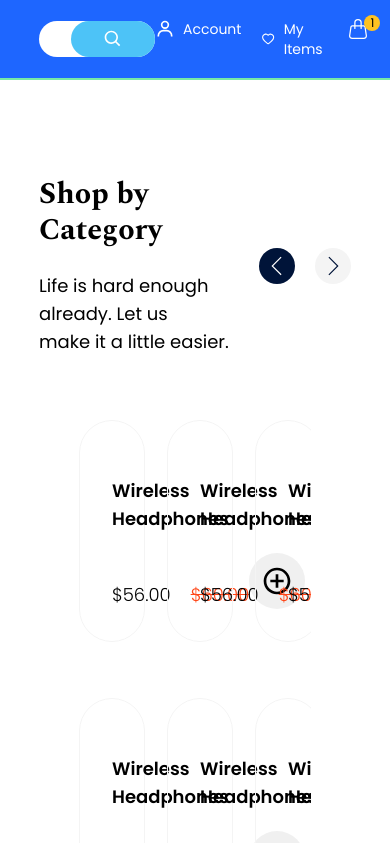
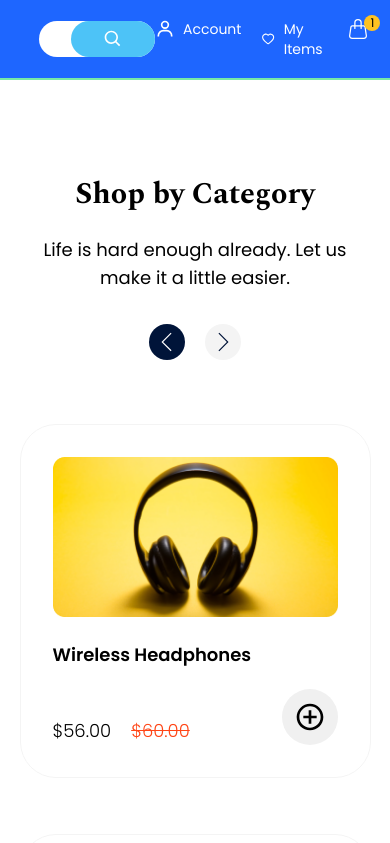
Before and after one commit to mjaumi/PA-snip-shop, a React (Create React App) app: page / in a window 390 px wide. Shown: the top 843 px of the page. Built offline with nearby package versions, Linux system fonts and the light colour scheme.

Commit message:
product list responsiveness done

```diff
--- a/src/components/ProductList/ProductList.js
+++ b/src/components/ProductList/ProductList.js
@@ -12,25 +12,25 @@ const ProductList = () => {
 
     // rendering the product list component here
     return (
-        <section className='w-4/5 mx-auto my-24'>
-            <div className='flex justify-between items-center'>
+        <section className='w-[90%] md:w-4/5 mx-auto my-24'>
+            <div className='flex flex-col md:flex-row text-center md:text-left justify-center md:justify-between items-center'>
                 <div>
                     <h1 className='font-spectral text-3xl font-bold'>Shop by Category</h1>
                     <p className='text-lg mt-6'>Life is hard enough already. Let us <br /> make it a little easier.</p>
                 </div>
-                <div className='flex'>
+                <div className='flex mt-8 md:mt-0'>
                     <SSAngleButtonLeft clickHandler={prevHandler} />
                     <SSAngleButtonRight clickHandler={nextHandler} />
                 </div>
             </div>
-            <div className='mt-16 px-10'>
+            <div className='mt-16 md:px-10'>
                 <Swiper
                     ref={ref}
                     slidesPerView={1}
                     className='mySwiper'
                 >
                     <SwiperSlide>
-                        <div className='grid grid-cols-3 gap-x-8 gap-y-14'>
+                        <div className='grid grid-cols-1 md:grid-cols-2 lg:grid-cols-3 gap-x-8 gap-y-14'>
                             <ProductListCard />
                             <ProductListCard />
                             <ProductListCard />
@@ -43,7 +43,7 @@ const ProductList = () => {
                         </div>
                     </SwiperSlide>
                     <SwiperSlide>
-                        <div className='grid grid-cols-3 gap-x-8 gap-y-14'>
+                        <div className='grid grid-cols-1 md:grid-cols-2 lg:grid-cols-3 gap-x-8 gap-y-14'>
                             <ProductListCard />
                             <ProductListCard />
                             <ProductListCard />
```
